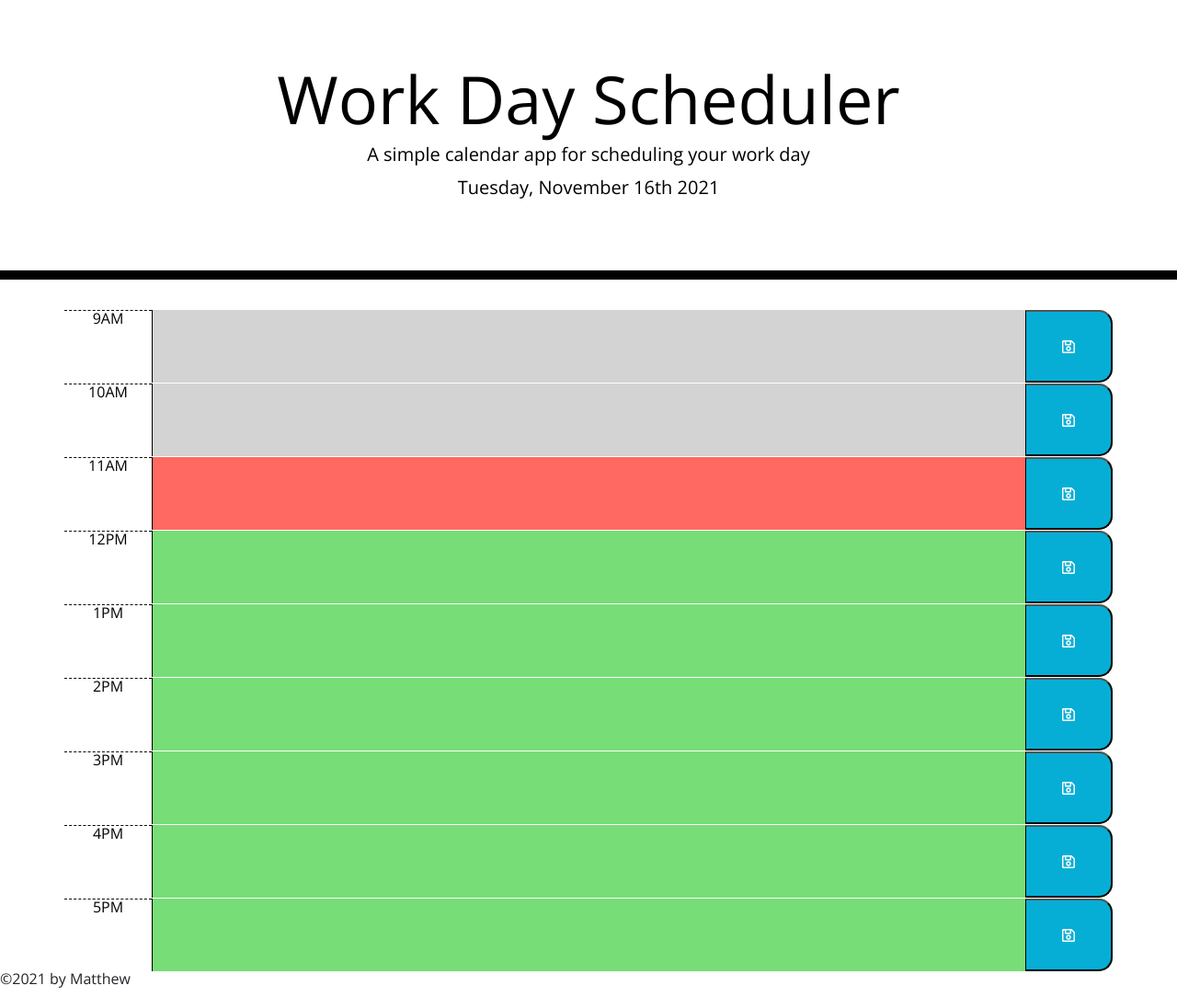
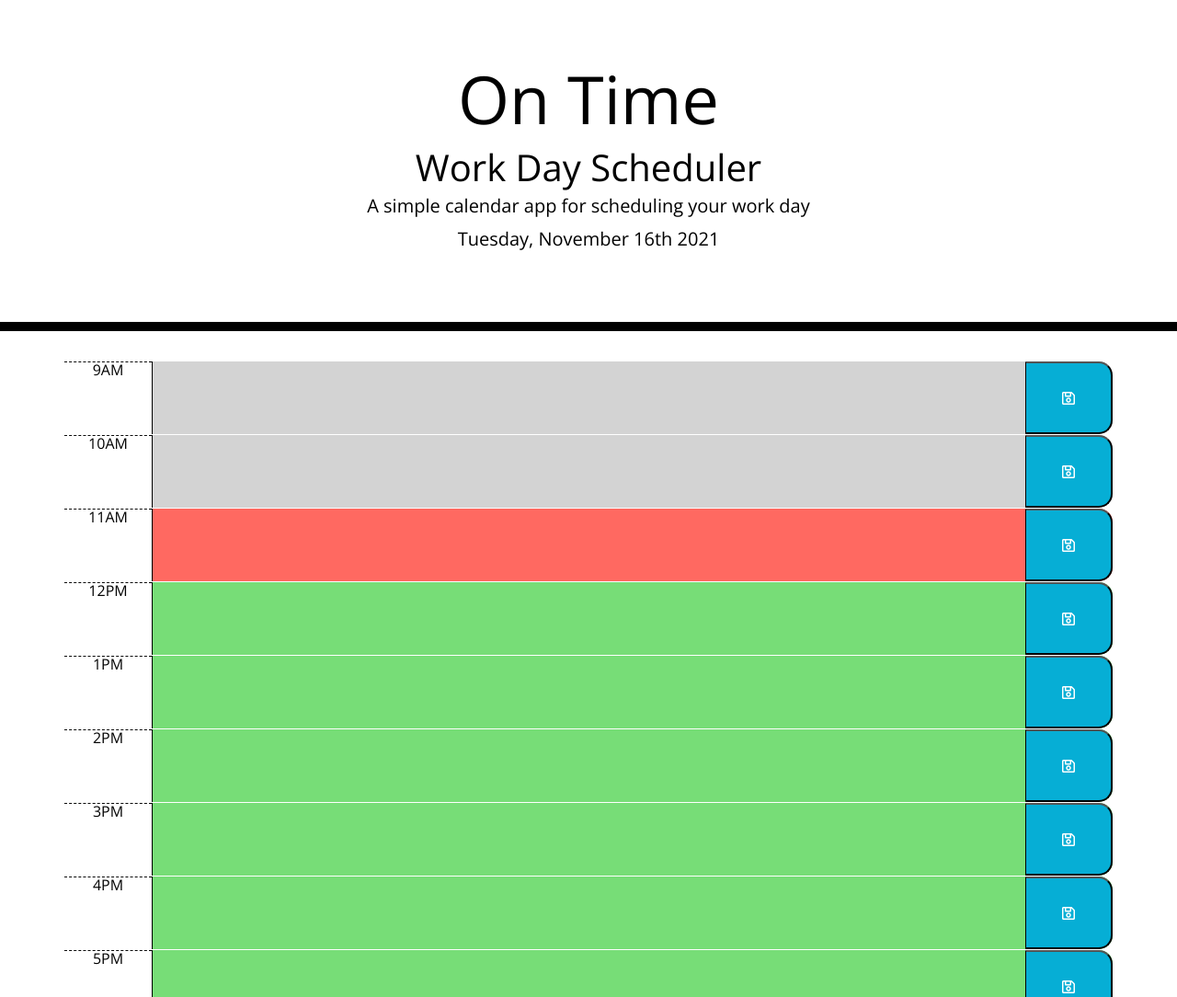
Before and after one commit to Stormblessed624/on-time, a plain HTML site: page index.html in a window 1280 px wide. Shown: the top 1084 px of the page at 92% size. Drawn offline with nearby package versions, Linux system fonts and the light colour scheme; a web font is replaced by a local one.

Commit message:
minor change to index and added readme

```diff
--- a/index.html
+++ b/index.html
@@ -9,12 +9,13 @@
     <link href="https://fonts.googleapis.com/css?family=Open+Sans&display=swap" rel="stylesheet"/>
     <link rel="stylesheet" href="https://cdnjs.cloudflare.com/ajax/libs/open-iconic/1.1.1/font/css/open-iconic-bootstrap.min.css" />
     <link rel="stylesheet" href="./assets/css/style.css" />
-    <title>Work Day Scheduler</title>
+    <title>On Time</title>
   </head>
 
   <body>
     <header class="jumbotron">
-      <h1 class="display-3">Work Day Scheduler</h1>
+      <h1 class="display-3">On Time</h1>
+      <h1 class="display-5">Work Day Scheduler</h1>
       <p class="lead">A simple calendar app for scheduling your work day</p>
       <p id="currentDay" class="lead"></p>
     </header>
```
Also changed, not shown: assets/images/on-time-screenshot.png (added), 1 other file.
